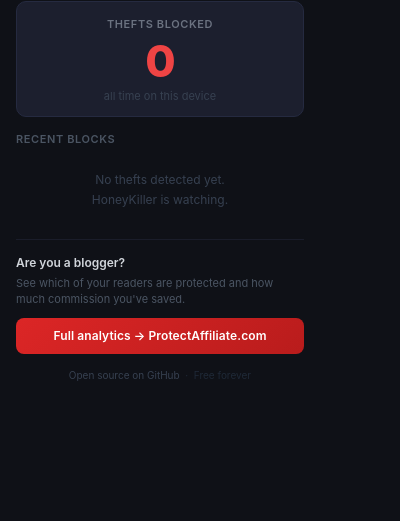
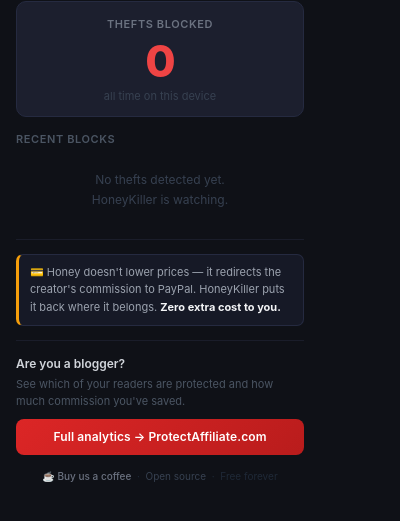
Before and after one commit to ProtectAffiliate/HoneyKiller, a browser extension: page popup/popup.html in a window 400 px wide. Shown: the part 69-590 px from the top of the page. Drawn offline with Linux system fonts and the light colour scheme.

Commit message:
feat: add end-user motivation messaging + Buy Me a Coffee
- README hero updated to lead with reader-facing truth: Honey doesn't
  lower prices, it redirects commission from creators to PayPal
- New 'I'm Just a Reader' section with comparison table explaining the
  zero-extra-cost case for installing
- Buy Me a Coffee badge added to README hero and new Support section
- Popup: amber-bordered reader message box explaining the commission
  redirect in plain language
- Popup footer: Buy Me a Coffee link alongside GitHub link
- All links point to buymeacoffee.com/honeykiller (set up your account
  at buymeacoffee.com to claim this slug)

```diff
--- a/popup/popup.css
+++ b/popup/popup.css
@@ -198,6 +198,26 @@
   background: #1a1d2a;
 }
 
+/* ── Reader message ─────────────────────────── */
+
+.reader-msg {
+  background: #161926;
+  border: 1px solid #252a40;
+  border-left: 3px solid #f59e0b;
+  border-radius: 7px;
+  padding: 9px 11px;
+}
+
+.reader-text {
+  font-size: 11px;
+  color: #9ca3af;
+  line-height: 1.6;
+}
+
+.reader-text strong {
+  color: #f3f4f6;
+}
+
 /* ── CTA ────────────────────────────────────── */
 
 .cta-label {
@@ -251,3 +271,8 @@
 .footer a:hover {
   color: #6b7280;
 }
+
+.footer-coffee {
+  color: #6b7280 !important;
+  font-weight: 500;
+}
--- a/popup/popup.html
+++ b/popup/popup.html
@@ -44,6 +44,17 @@
 
     <div class="divider"></div>
 
+    <!-- Reader message -->
+    <section class="reader-msg">
+      <p class="reader-text">
+        💳 Honey doesn't lower prices — it redirects the creator's commission
+        to PayPal. HoneyKiller puts it back where it belongs.
+        <strong>Zero extra cost to you.</strong>
+      </p>
+    </section>
+
+    <div class="divider"></div>
+
     <!-- CTA -->
     <section class="cta">
       <p class="cta-label">Are you a blogger?</p>
@@ -64,10 +75,17 @@
     <!-- Footer -->
     <footer class="footer">
       <a
+        href="https://buymeacoffee.com/honeykiller"
+        target="_blank"
+        rel="noopener noreferrer"
+        class="footer-coffee"
+      >☕ Buy us a coffee</a>
+      &nbsp;·&nbsp;
+      <a
         href="https://github.com/ProtectAffiliate/HoneyKiller"
         target="_blank"
         rel="noopener noreferrer"
-      >Open source on GitHub</a>
+      >Open source</a>
       &nbsp;·&nbsp; Free forever
     </footer>
 
```
Also changed, not shown: README.md.
